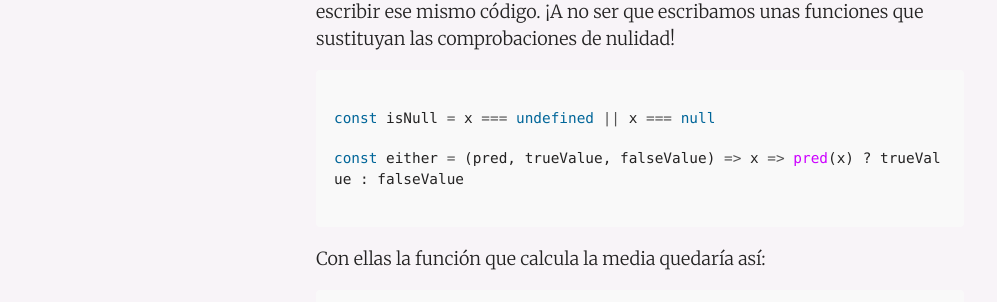
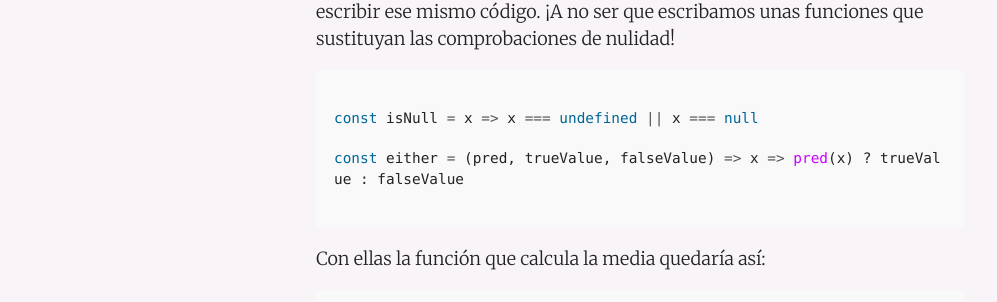
Before and after one commit to juanmirod/juanmirod.github.io, a Jekyll site: the page built from _posts/2017-06-16-introduccion-programacion-funcional-javascript.markdown, in a window 1280 px wide and 900 px high, scrolled down 19300 px. Shown: the part 150-452 px from the top of the window, without its empty margins (0-997 px from the left). Built offline with Jekyll 4.4.1, drawn with Linux system fonts in a browser that asks for light colours.

Commit message:
small fix

````diff
--- a/_posts/2017-06-16-introduccion-programacion-funcional-javascript.markdown
+++ b/_posts/2017-06-16-introduccion-programacion-funcional-javascript.markdown
@@ -632,7 +632,7 @@ No está mal, pero rompe un poco el estilo y sobre todo, no es DRY, cada vez que
 
 ```javascript
 
-const isNull = x === undefined || x === null
+const isNull = x => x === undefined || x === null
 
 const either = (pred, trueValue, falseValue) => x => pred(x) ? trueValue : falseValue
 
````
Also changed, not shown: README.md.
